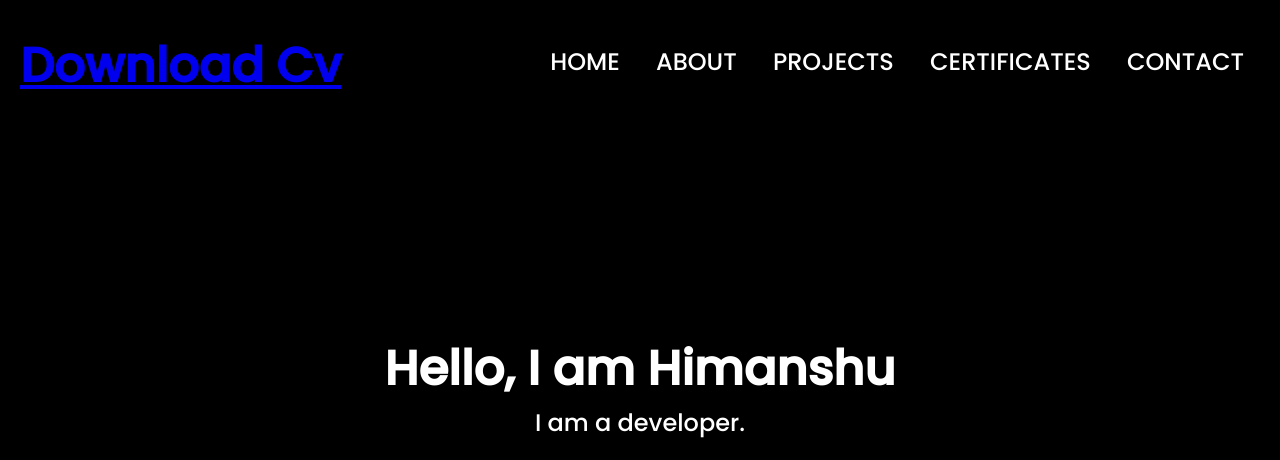
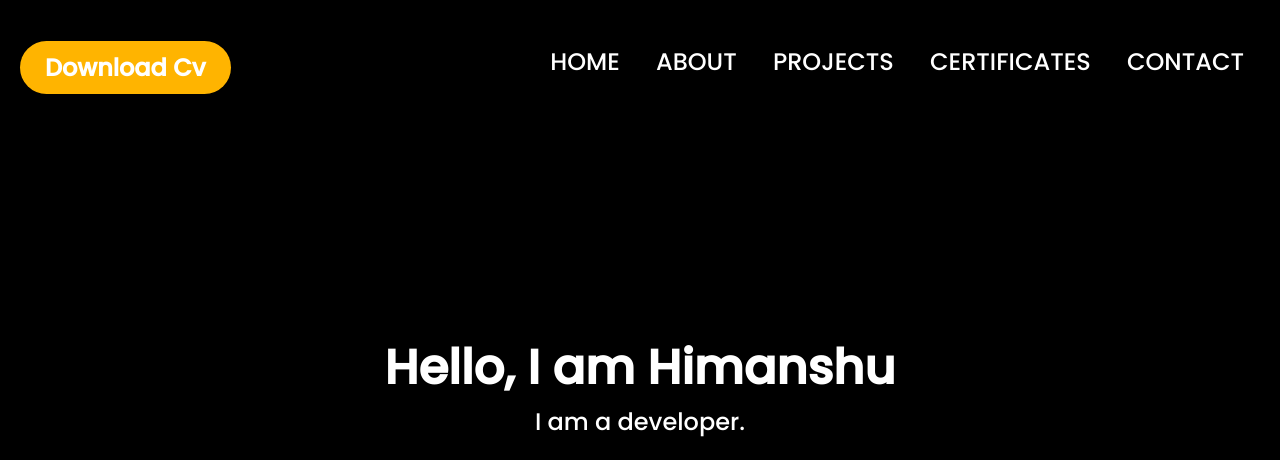
Before and after one commit to himanshu-mamgain/Personal-Portfolio, a plain HTML site: page index.html in a window 1280 px wide. Shown: the top 460 px of the page. Drawn offline with Linux system fonts and the light colour scheme.

Commit message:
Update cvstyle.css

```diff
--- a/cvstyle.css
+++ b/cvstyle.css
@@ -13,12 +13,21 @@ header {
     margin-top: 20px;
 }
 
-header h1 {
-    margin: 0;
+header h1 a {
+    margin: 0 20px;
+    color: white;
+    font-size: 1.5rem;
+    padding: 10px 25px;
+    text-decoration: none;
+    background-color: #FFB400;
+    border-radius: 30px;
+    font-weight: 600;
+    transition: all 0.3s ease-in-out;
+}
+
+header h1 a:hover {
+    background-color: white;
     color: #FFB400;
-    font-size: 3rem;
-    padding: 10px 20px;
-    text-align: justify;
 }
 
 nav ul {
```
